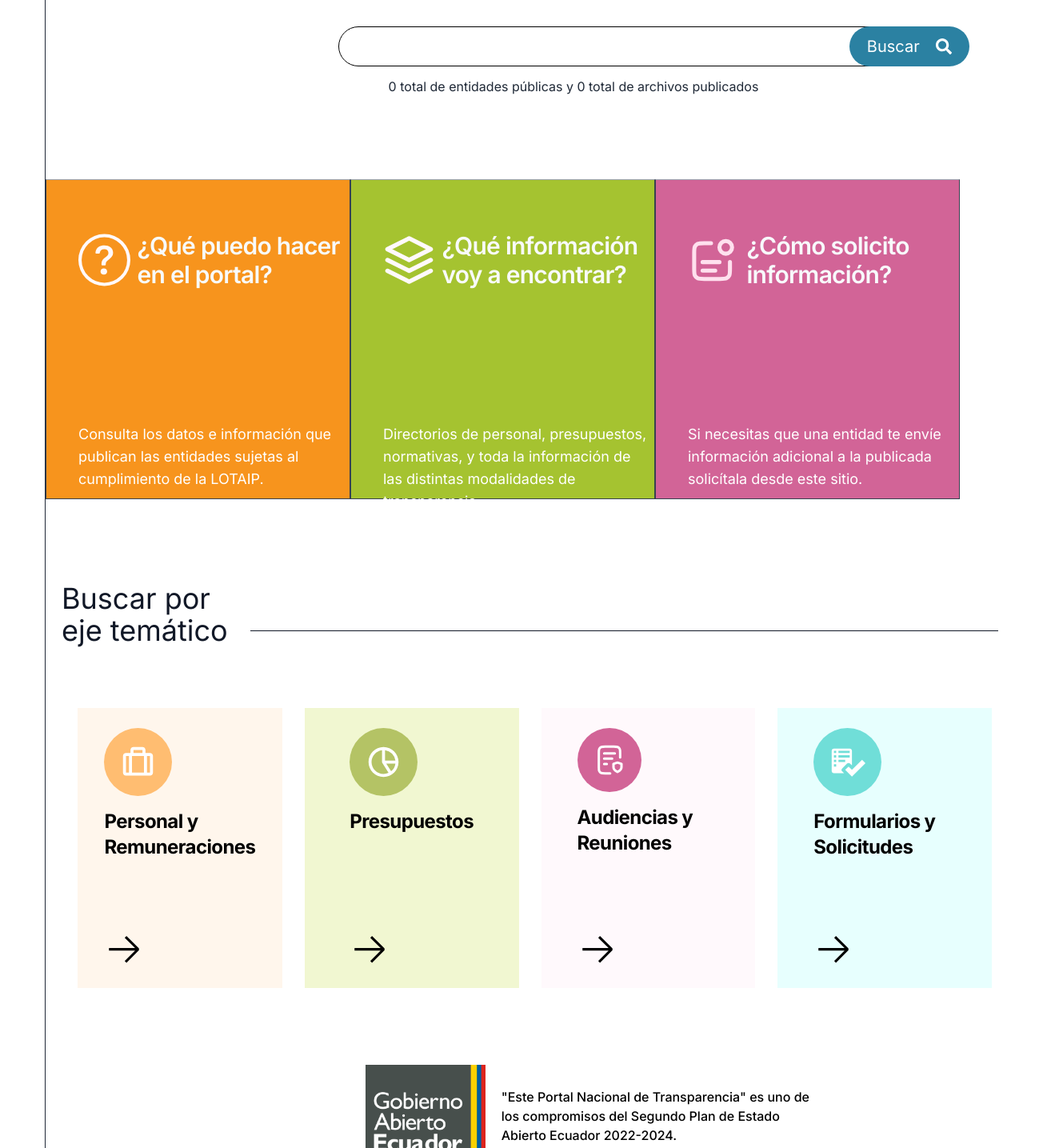
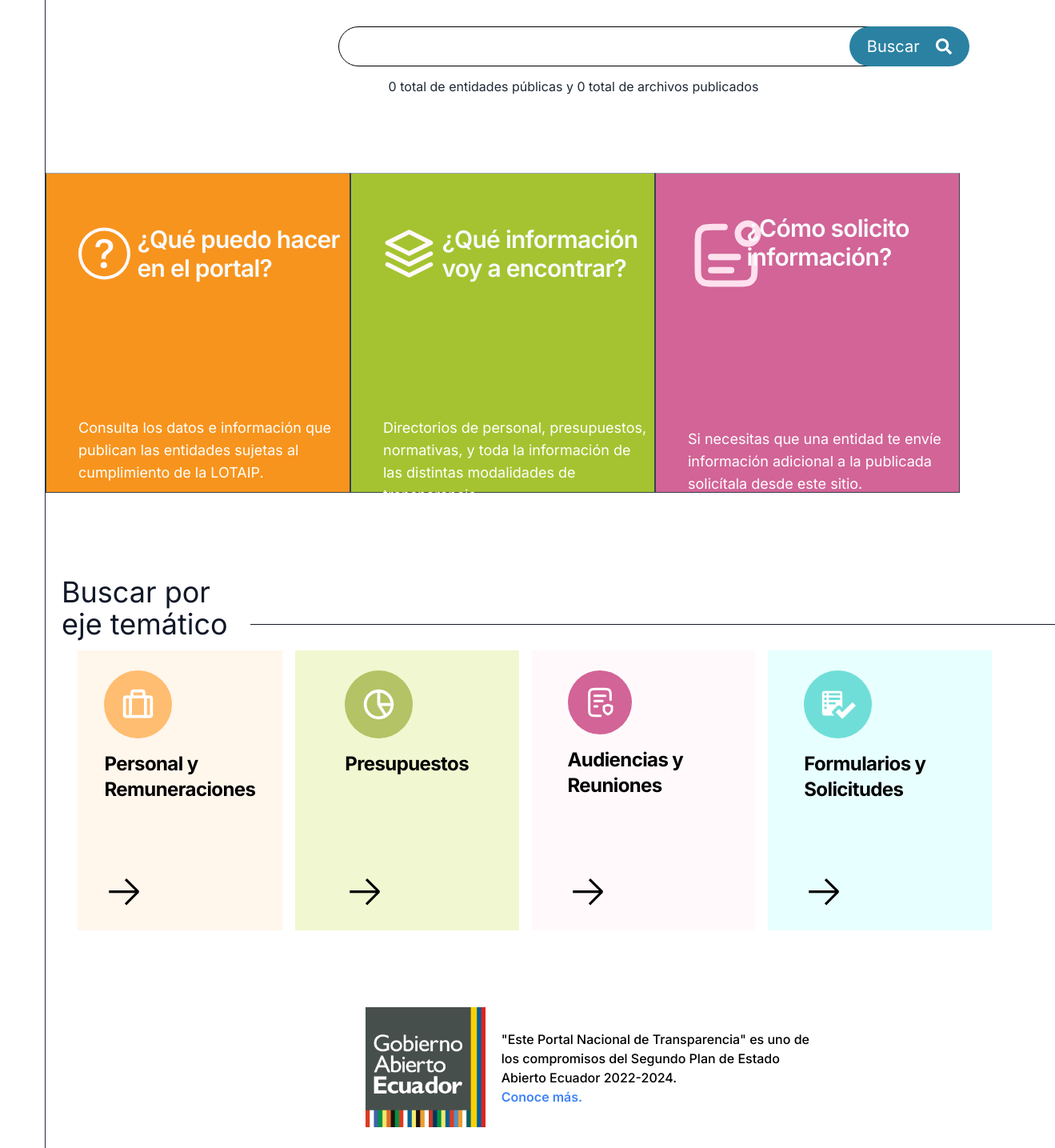
Before and after one commit to Masappec/PNTv2, a React (Vite) app: page / in a window 1280 px wide. Shown: the part 401-1836 px from the top of the page at 80% size, 1319 px wide, since content can reach past the window. Built offline with nearby package versions, Linux system fonts and the light colour scheme; no server answers.

Commit message:
cambios en respuesta de solicitud

```diff
--- a/src/components/Auth/Register/RegisterContainer.tsx
+++ b/src/components/Auth/Register/RegisterContainer.tsx
@@ -40,6 +40,7 @@ const RegisterContainer = ({ usecase, configUseCase }: {
   const [success, setSuccess] = useState(false)
   const [showPassword, setShowPassword] = useState (false)
 
+
   useEffect(() => {
     setError('')
     configUseCase.execute(ROLE_CIUDADANO, 'Usuario').then((res) => {
@@ -48,11 +49,6 @@ const RegisterContainer = ({ usecase, configUseCase }: {
       setError(e.message)
     })
   }, [])
-
-
-
-
-
 
   const handleShowPassword = () =>{
     setShowPassword (!showPassword);
@@ -102,7 +98,7 @@ const RegisterContainer = ({ usecase, configUseCase }: {
       return
     }
 
-    if (data.username === '') {
+    if (data.username === '*') {
       setError('Debe ingresar un correo electrónico')
       setLoading(false)
       return
@@ -171,7 +167,6 @@ const RegisterContainer = ({ usecase, configUseCase }: {
       showPassword={showPassword}
 
 
-
     /> : <ScreenMessage message="Registro Existoso" type="Revisa tu correo para activar tu cuenta" >
       <button onClick={() => {
         history('/ingreso')
--- a/src/components/Auth/Register/RegisterPresenter.tsx
+++ b/src/components/Auth/Register/RegisterPresenter.tsx
@@ -12,6 +12,7 @@ import Spinner from "../../Common/Spinner";
 import logo from "../../../assets/Home/logo-dpe 2.png";
 import { IoEyeOutline, IoEyeOffOutline } from "react-icons/io5";
 
+
 interface RegisterPresenterProps {
   error: string;
   handleSubmit: (e: FormEvent<HTMLFormElement>) => void;
@@ -24,9 +25,14 @@ interface RegisterPresenterProps {
   handleShowPassword: () => void;
   showPassword: boolean;
 
+
 }
 
 const RegisterPresenter = ({ ...props }: RegisterPresenterProps) => {
+
+
+
+
   return (
     <>
       <header className="border-b-2 border-dark-400 dark:border-primary-600">
@@ -95,6 +101,7 @@ const RegisterPresenter = ({ ...props }: RegisterPresenterProps) => {
                       }
                       name={field.name}
                     />
+                        <span className="absolute top-0 -left-3 text-red-500 ">*</span>
                     <button
                       type="button"
                       className="absolute end-2 top-12  hover:cursor-pointer text-gray-600"
@@ -112,7 +119,7 @@ const RegisterPresenter = ({ ...props }: RegisterPresenterProps) => {
 
 
                 : field.type_field === "select" ? (
-                  <div className="m-4">
+                  <div className="m-4 relative">
                     <Select
                       placeholder={field.description}
                       value={
@@ -135,9 +142,10 @@ const RegisterPresenter = ({ ...props }: RegisterPresenterProps) => {
                         }) as { value: string; label: string }[]),
                       ]}
                     />
+                        <span className="absolute top-0 -left-3 text-red-500 ">*</span>
                   </div>
                 ) : field.type_field === "checkbox" ? (
-                  <div className="flex  flex-col m-2 items-center">
+                  <div className="flex  flex-col m-2 items-center relative">
                     <Checkbox
                       checked={
                         props.data[field.name as keyof RegisterDto] as boolean
@@ -146,13 +154,14 @@ const RegisterPresenter = ({ ...props }: RegisterPresenterProps) => {
                       id={field.name}
                       label={field.description}
                     />
+
                   </div>
                 ) : (
-                  <div className="flex  flex-col m-2 mt-5 items-center">
+                  <div className="flex  flex-col m-2 mt-5 items-center relative ">
                     <Input
                       type={field.type_field}
                       placeholder={field.description}
-                      className="w-60"
+                      className= "w-60 "
                       value={
                         props.data[field.name as keyof RegisterDto] as string
                       }
@@ -161,6 +170,9 @@ const RegisterPresenter = ({ ...props }: RegisterPresenterProps) => {
                       }
                       name={field.name}
                     />
+                  <span className="absolute top-0 left-2 text-red-500 ">*</span>
+
+
                   </div>
                 );
               })}
--- a/src/components/Common/ScreenMessage/ScreenMessage.tsx
+++ b/src/components/Common/ScreenMessage/ScreenMessage.tsx
@@ -1,3 +1,5 @@
+import { FaCircleCheck } from "react-icons/fa6";
+
 
 interface Props {
     message: string;
@@ -6,10 +8,33 @@ interface Props {
 }
 const ScreenMessage = ({ message, type, children }: Props) => {
     return (
-        <div className="flex flex-col items-center justify-center h-screen">
-            <div className="text-3xl text-center text-gray-600">{message}</div>
-            <div className="text-3xl text-center text-gray-600">{type}</div>
+        <div className="container w-[1000px] m-24 h-[650px] border border-gray-100 shadow-2xl  ">
+        <div className="flex flex-col items-center justify-center  ">
+        < FaCircleCheck   size={250} className="text-primary-500 mt-24 "/>
+            <div className="text-3xl text-center text-gray-600 mt-16">{message}</div>
+            <div className="text-3xl text-center text-gray-600 mt-4 ">{type}</div>
             {children}
+        </div>
+
+        <div className="flex items-center gap-16 ml-40 mt-8 ">
+
+
+
+<button
+    onClick={() => {
+    }}
+    className="py-2 text-xl text-black font-medium hover:text-blue-200 bg-white border-gray-300 border rounded-lg w-[300px] shadow-xl">
+VER ORDEN
+</button>
+
+<button
+    onClick={() => {
+    }}
+    className=" text-xl text-white font-medium hover:bg-primary-200 bg-primary-500 w-[300px]  py-2 rounded-lg shadow-xl">
+CONTINUAR
+</button>
+
+</div>
         </div>
     )
 }
--- a/src/components/Landing/Home/LandingPresenter.tsx
+++ b/src/components/Landing/Home/LandingPresenter.tsx
@@ -25,8 +25,6 @@ const LandingPresenter = (props: Props) => {
     {
       bgcolor: "#F7941D",
       contrast: "#F7941D0D",
-      color: "#A5C3300D",
-
     },
     {
       bgcolor: "#A5C330",
@@ -43,10 +41,10 @@ const LandingPresenter = (props: Props) => {
     FiLayers,
     () => (
       <svg
-        width="60"
-        height="60"
+        width="100"
+        height="100"
         className="h-full ml-4 "
-        viewBox="0 0 95 100"
+        viewBox="0 0 100 100"
         fill="none"
         xmlns="http://www.w3.org/2000/svg"
       >
@@ -72,7 +70,7 @@ const LandingPresenter = (props: Props) => {
           onSelect={props.onSelect}
         />
 
-        <div className="grid mt-10 grid-cols-1 lg:grid-cols-3 pr-5 xl:pr-10 lg:pr-10 w-full ">
+        <div className="grid mt-8 grid-cols-1 lg:grid-cols-3 pr-5 xl:pr-10 lg:pr-10 w-full ">
           {props.faq.map((item, index) => {
             return (
               <CardQuestion
@@ -94,13 +92,15 @@ const LandingPresenter = (props: Props) => {
           >
             <FormattedMessage id="search_by_tematic" />
           </p>
-          <hr className="w-[79%] ml-64 border-gray-900 -mt-5 mr-9 hidden xl:block" />
+          <hr className="w-[85%] ml-64 border-gray-900 -mt-5 mr-9 hidden xl:block" />
           <hr className="w-[90%] ml-5 border-blue-300 mt-5 mb-1 mr-9 xl:hidden" />
         </div>
 
-        <div className="grid mt-20 grid-cols-1 md:grid-cols-2 xl:space-y-4  lg:grid-cols-2 xl:grid-cols-4
-        lg:ml-5   md:ml-0 xl:-space-x-3
-         w-full justify-center  mb-44 ">
+        <div
+          className="grid grid-cols-1 lg:grid-cols-4 lg:ml-5   md:ml-5 xl:-space-x-6
+        md:grid-cols-2 w-full
+        justify-center  mb-44 mt-8  "
+        >
           <CardConsulta
             icon={
               <BiBriefcaseAlt
@@ -112,7 +112,7 @@ const LandingPresenter = (props: Props) => {
             backgroundColor="hover:bg-[#F7941D]  bg-[#FFF6EC] px-5 w-full "
             color="text-black "
             content=" Encontrarás información sobre presupuesto participativo, consejo de coordinación regional, audiencias públicas, entre otros."
-            classnames={"px-5 xl:mr-0 md:mt-0 lg:mt-4"}
+            classnames={"px-5 xl:mr-0 "}
           ></CardConsulta>
           <CardConsulta
             icon={
--- a/src/components/Transparency/Active/Create/ActiveCreateContainer.tsx
+++ b/src/components/Transparency/Active/Create/ActiveCreateContainer.tsx
@@ -52,6 +52,8 @@ const ActiveCreateContainer = (props: IProps) => {
 
   const [isDisabled, setIsDisabled] = useState<boolean>(true);
 
+
+
   const [establishment, setEstablishment] = useState<EstablishmentEntity>();
   const [filesList, setFilesList] = useState<Pagination<FilePublicationEntity>>({
     current: 0,
@@ -64,6 +66,7 @@ const ActiveCreateContainer = (props: IProps) => {
     from: 0,
     total_pages: 0
   })
+
 
   useEffect(() => {
     if (state) {
--- a/src/components/Transparency/Active/Create/ActiveCreatePresenter.tsx
+++ b/src/components/Transparency/Active/Create/ActiveCreatePresenter.tsx
@@ -15,6 +15,8 @@ import { Pagination } from "../../../../infrastructure/Api";
 import IconSearch from "../../../Common/IconSearch";
 import { FaTrash } from "react-icons/fa6";
 import { LuX } from "react-icons/lu";
+
+
 
 interface Props {
 
@@ -44,7 +46,18 @@ interface Props {
   onCancel: () => void;
 }
 
+
+  const getCurrentDate = (): string => {
+    const currentDate = new Date();
+  const options: Intl.DateTimeFormatOptions = {
+    year: 'numeric',
+    month: 'long'
+  };
+  return currentDate.toLocaleDateString(undefined, options);
+};
 const ActiveCreatePresenter = (props: Props) => {
+
+  const currentDate = getCurrentDate();
   return (
     <div className="container w-full">
       <div className="flex items-center py-2 justify-center"></div>
@@ -57,13 +70,13 @@ const ActiveCreatePresenter = (props: Props) => {
                   {props.type}
                 </h2>
               </div>
-              <div className="flex items-center gap-x-3 mt-20">
+              <p className="text lg font-medium text-gray-800 mt-4 ">{currentDate}</p>
+              <div className="flex items-center gap-x-3 mt-10">
               </div>
+
               <p className="text-lg font-semibold text-gray-800 dark:text-white">
                 {props.title}
               </p>
-
-
 
               <p className="mt-6 mb-10 text-base text-gray-500 dark:text-gray-300 font-semibold ">
                 Elija un método de carga
--- a/src/components/Transparency/Solicity/Response/SolicityResponsePresenter.tsx
+++ b/src/components/Transparency/Solicity/Response/SolicityResponsePresenter.tsx
@@ -404,7 +404,7 @@ const SolicityResponsePresenter = (props: Props) => {
                             </Alert>
                         }
                     </div>
-                    <div className="flex gap-x-3 mt-14 xl:ml-96 xl:pl-52   mb-24 ">
+                    <div className="flex gap-x-3 mt-14 xl:ml-96 xl:pl-52   mb-10 ">
                         {props.isAvaliableToResponse ? <Button
                             type="button"
                             color="danger"
```
